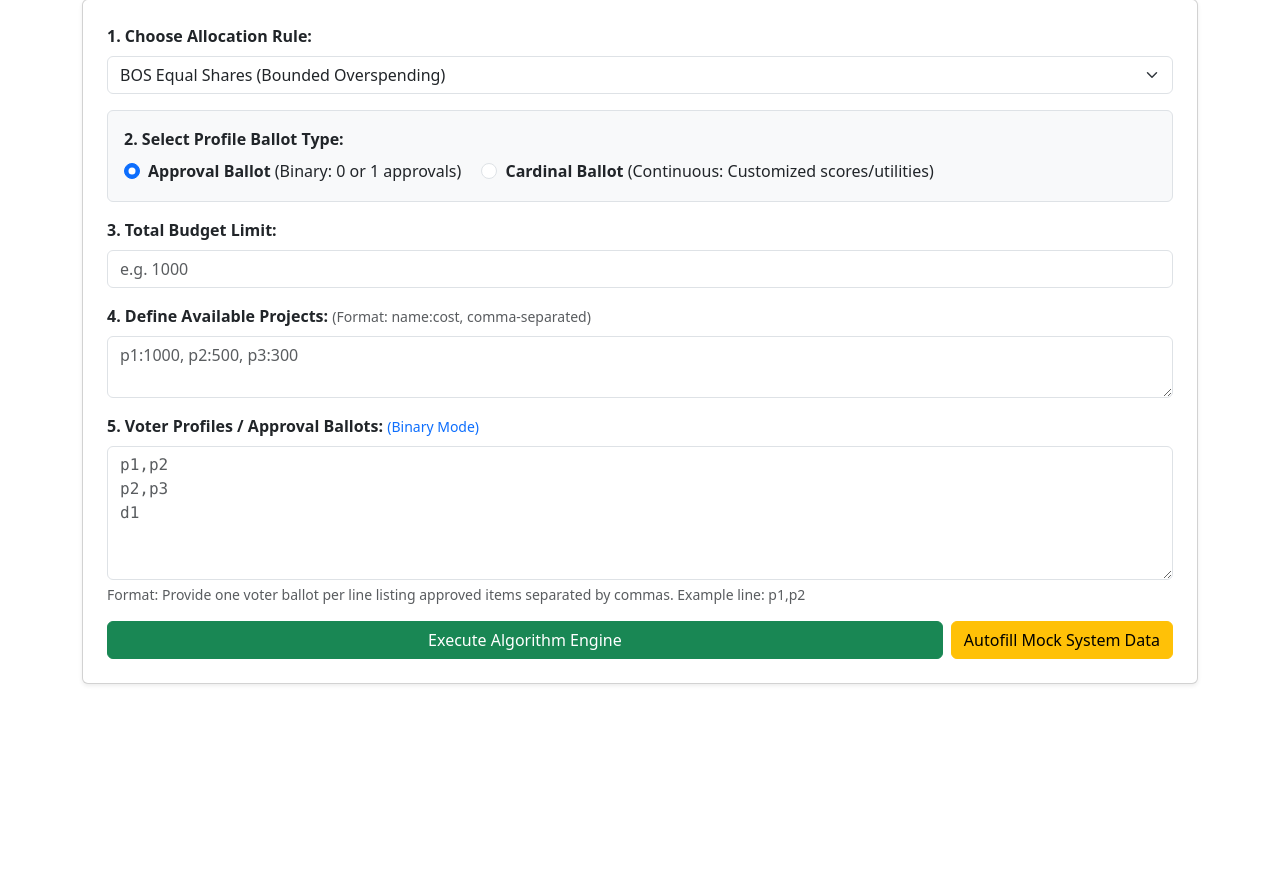
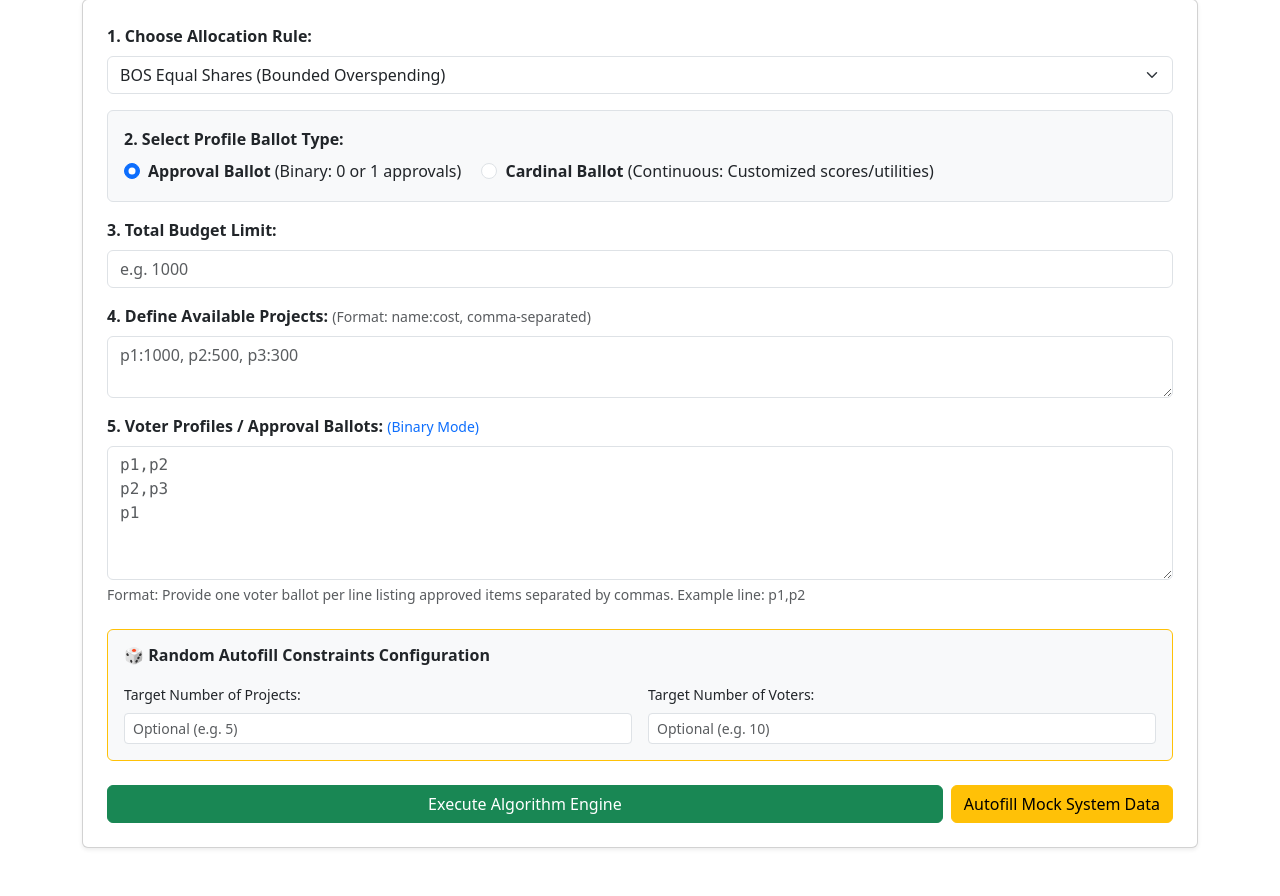
Before and after one commit to IvanGorbache/BOS_FRES_Demo_Website, a Flask app: page / in a window 1280 px wide. Shown: the part 333-1229 px from the top of the page. Before the commit the page ends 1018 px from the top, so only its background shows below. Run offline with Flask 3, Linux system fonts and the light colour scheme.

Commit message:
added the ability to set the number of projects and voters. Added RHO report

```diff
--- a/templates/index.html
+++ b/templates/index.html
@@ -62,10 +62,24 @@
             <textarea id="projects" name="projects" class="form-control" rows="2" placeholder="p1:1000, p2:500, p3:300" required></textarea>
         </div>
 
-        <div class="mb-3">
+        <div class="mb-4">
             <label class="form-label" id="ballot_label"><strong>5. Voter Profiles / Ballots:</strong></label>
             <textarea id="ballots" name="ballots" class="form-control font-monospace" rows="5" required></textarea>
             <div class="form-text text-muted" id="ballot_instruction"></div>
+        </div>
+
+        <div class="card p-3 mb-4 bg-light border-warning">
+            <h6 class="text-warning-dark mb-3"><strong>🎲 Random Autofill Constraints Configuration</strong></h6>
+            <div class="row g-3">
+                <div class="col-md-6">
+                    <label class="form-label small">Target Number of Projects:</label>
+                    <input type="number" id="num_projects" class="form-control form-control-sm" placeholder="Optional (e.g. 5)" min="1">
+                </div>
+                <div class="col-md-6">
+                    <label class="form-label small">Target Number of Voters:</label>
+                    <input type="number" id="num_voters" class="form-control form-control-sm" placeholder="Optional (e.g. 10)" min="1">
+                </div>
+            </div>
         </div>
 
         <div class="d-flex gap-2">
@@ -89,16 +103,25 @@
         } else {
             label.innerHTML = "<strong>5. Voter Profiles / Approval Ballots:</strong> <small class='text-primary'>(Binary Mode)</small>";
             instruction.textContent = "Format: Provide one voter ballot per line listing approved items separated by commas. Example line: p1,p2";
-            textarea.placeholder = "p1,p2\np2,p3\nd1";
+            textarea.placeholder = "p1,p2\np2,p3\np1";
         }
     }
 
-    // Interactive Random Profile Data Engine
+    // Interactive Random Profile Data Engine with parameter injection
     function generateRandomData() {
         const isCardinal = document.getElementById('type_cardinal').checked;
 
-        const numProjects = Math.floor(Math.random() * 3) + 3; // 3 to 5 projects
-        const numVoters = Math.floor(Math.random() * 4) + 4;   // 4 to 7 voters
+        // Read counts from user input fields; fallback to a random baseline if empty
+        const userProjectsInput = document.getElementById('num_projects').value;
+        const userVotersInput = document.getElementById('num_voters').value;
+
+        const numProjects = userProjectsInput ? parseInt(userProjectsInput) : Math.floor(Math.random() * 3) + 3; // 3 to 5
+        const numVoters = userVotersInput ? parseInt(userVotersInput) : Math.floor(Math.random() * 4) + 4;     // 4 to 7
+
+        if (numProjects < 1 || numVoters < 1) {
+            alert("Please enter a valid number of projects and voters (minimum 1).");
+            return;
+        }
 
         // 1. Build logical structural projects array
         let projArr = [];
@@ -113,8 +136,9 @@
         let ballotLines = [];
         for(let j = 0; j < numVoters; j++) {
             let shuffled = [...projNames].sort(() => 0.5 - Math.random());
-            let contextCount = Math.floor(Math.random() * 2) + 2; // pick 2 to 3 projects
-            let selectedProj = shuffled.slice(0, contextCount);
+            // Make sure voters approve at least 1 project, up to a max of all available items
+            let maxApprovals = Math.min(shuffled.length, Math.floor(Math.random() * 3) + 1);
+            let selectedProj = shuffled.slice(0, maxApprovals);
 
             if (isCardinal) {
                 // Generate scored entries: e.g., "p1:85, p2:12"
@@ -129,8 +153,8 @@
             }
         }
 
-        // Output parameters to visual form objects
-        document.getElementById('budget').value = Math.floor(numProjects * 250);
+        // Calculate a proportional budget parameter bound to ensure realistic execution criteria
+        document.getElementById('budget').value = Math.floor(numProjects * 200);
         document.getElementById('projects').value = projArr.join(', ');
         document.getElementById('ballots').value = ballotLines.join('\n');
     }
```
Also changed, not shown: bos_equal_shares.py (+34 -4 lines).
